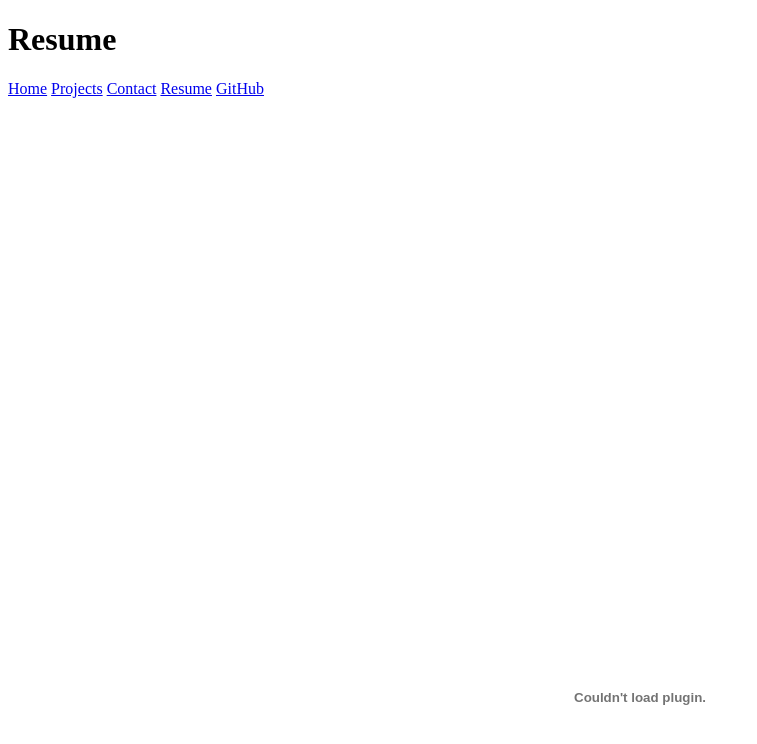
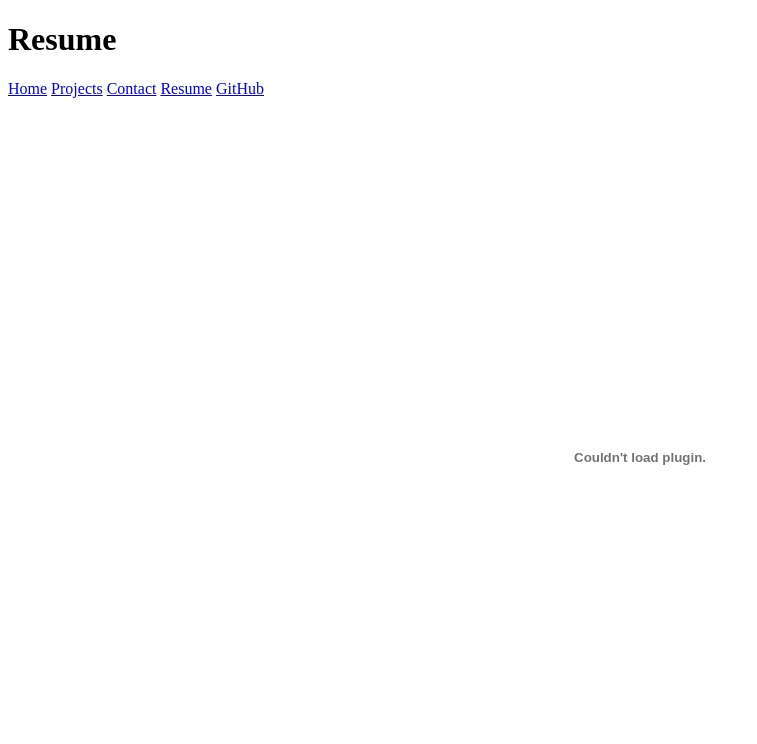
Before and after one commit to zmosDS/portfolio, a plain HTML site: page resume/index.html in a window 1280 px wide. Shown: the whole page, without its empty margins (0-757 px from the left). Drawn offline with Linux system fonts and the light colour scheme.

Commit message:
Update index.html

```diff
--- a/resume/index.html
+++ b/resume/index.html
@@ -17,8 +17,7 @@
 
     <embed src="https://zmosDS.github.io/portfolio/resume/Resume.pdf"
     type="application/pdf"
-    width="100%"
-    height="1200">
+    style="width: 100%; height: 90vh; max-width: 100%;">
 
 </body>
 </html>
```
